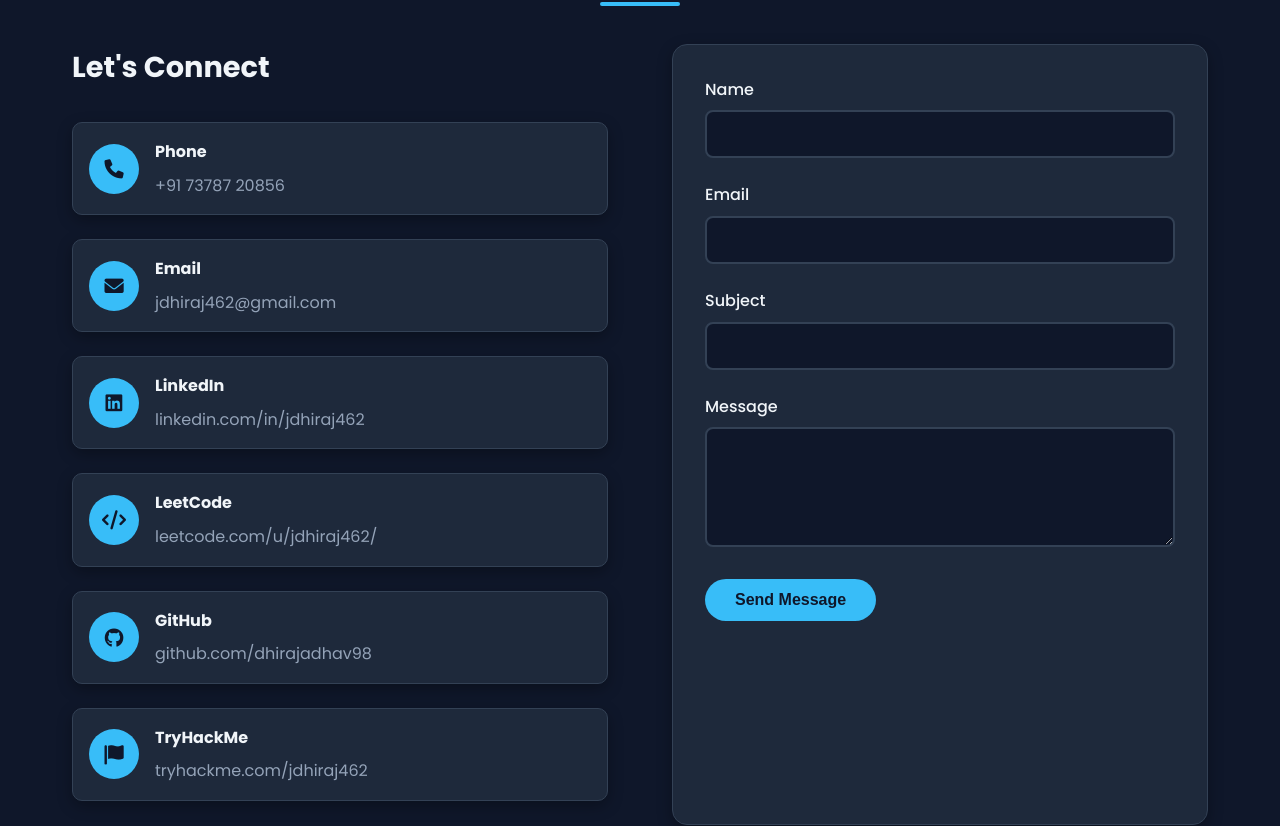
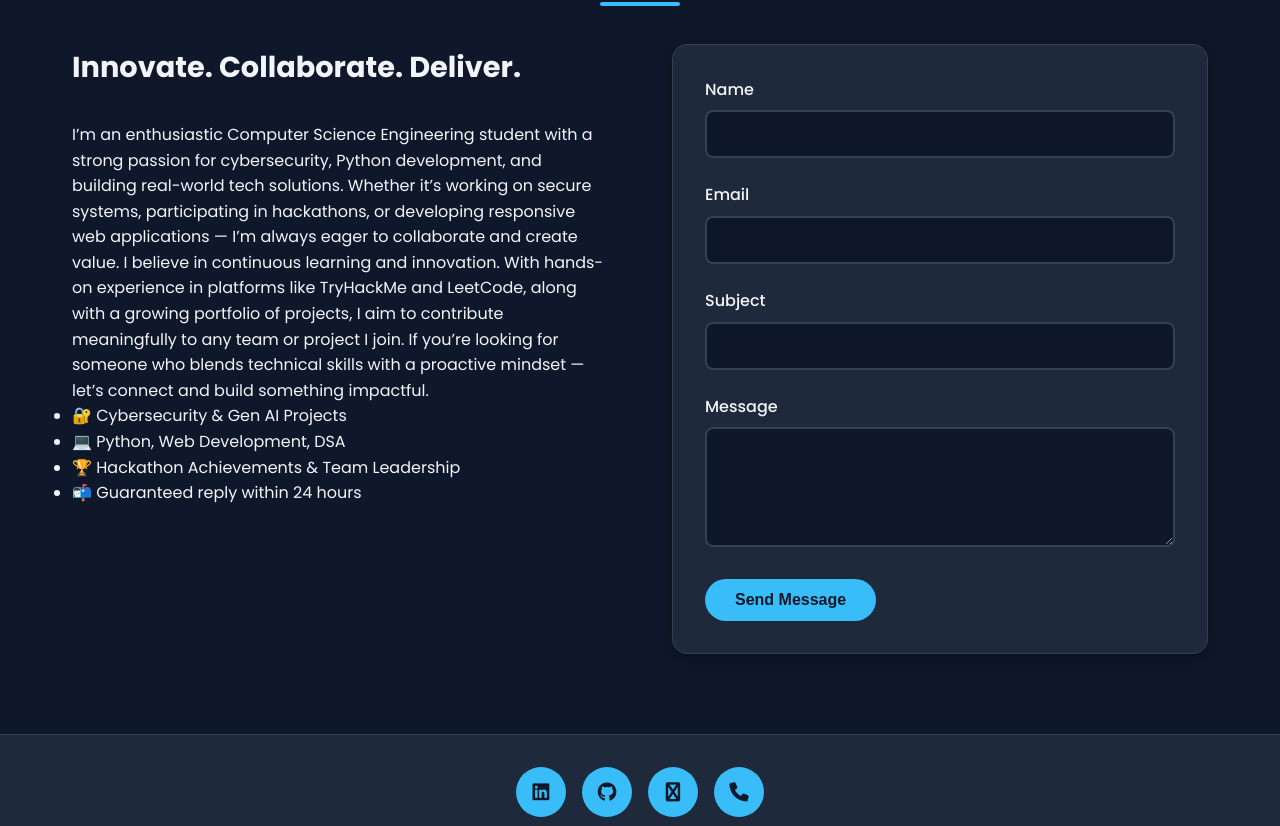
Before and after one commit to jdhiraj462/Dhiraj-Jadhav-Portfolio, a plain HTML site: page index.html in a window 1280 px wide. Shown: the part 7657-8483 px from the top of the page. Drawn offline with Linux system fonts and the light colour scheme.

Commit message:
Update index.html

```diff
--- a/index.html
+++ b/index.html
@@ -1522,66 +1522,17 @@
         <h2 class="section-title">Get In Touch</h2>
         <div class="contact-container">
             <div class="contact-info">
-                <h3>Let's Connect</h3>
-                <div class="contact-item">
-                    <div class="contact-icon">
-                        <i class="fas fa-phone"></i>
-                    </div>
-                    <div class="contact-details">
-                        <h4>Phone</h4>
-                        <a href="tel:+917378720856">+91 73787 20856</a>
-                    </div>
-                </div>
-
-                <div class="contact-item">
-                    <div class="contact-icon">
-                        <i class="fas fa-envelope"></i>
-                    </div>
-                    <div class="contact-details">
-                        <h4>Email</h4>
-                        <a href="mailto:jdhiraj462@gmail.com">jdhiraj462@gmail.com</a>
-                    </div>
-                </div>
-
-                <div class="contact-item">
-                    <div class="contact-icon">
-                        <i class="fab fa-linkedin"></i>
-                    </div>
-                    <div class="contact-details">
-                        <h4>LinkedIn</h4>
-                        <a href="https://www.linkedin.com/in/jdhiraj462" target="_blank">linkedin.com/in/jdhiraj462</a>
-                    </div>
-                      </div>
-                    <div class="contact-item">
-                        <div class="contact-icon">
-                            <i class="fas fa-code"></i>
-                        </div>
-                        <div class="contact-details">
-                            <h4>LeetCode</h4>
-                            <a href="https://leetcode.com/u/jdhiraj462/" target="_blank">leetcode.com/u/jdhiraj462/</a>
-                        </div>
-                    </div>
-
-                <div class="contact-item">
-                    <div class="contact-icon">
-                        <i class="fab fa-github"></i>
-                    </div>
-                    <div class="contact-details">
-                        <h4>GitHub</h4>
-                        <a href="https://github.com/dhirajadhav98" target="_blank">github.com/dhirajadhav98</a>
-                    </div>
-                </div>
-
-                <div class="contact-item">
-                    <div class="contact-icon">
-                        <i class="fas fa-flag"></i>
-                    </div>
-                    <div class="contact-details">
-                        <h4>TryHackMe</h4>
-                        <a href="https://tryhackme.com/p/jdhiraj462" target="_blank">tryhackme.com/jdhiraj462</a>
-                    </div>
-                </div>
-            </div>
+                <h3>Innovate. Collaborate. Deliver.</h3>
+             <p>I’m an enthusiastic Computer Science Engineering student with a strong passion for cybersecurity, Python development, and building real-world tech solutions. Whether it’s working on secure systems, participating in hackathons, or developing responsive web applications — I’m always eager to collaborate and create value.
+
+I believe in continuous learning and innovation. With hands-on experience in platforms like TryHackMe and LeetCode, along with a growing portfolio of projects, I aim to contribute meaningfully to any team or project I join. If you’re looking for someone who blends technical skills with a proactive mindset — let’s connect and build something impactful.</p>
+                  <ul class="highlights-list">
+                    <li>🔐 Cybersecurity & Gen AI Projects</li>
+                    <li>💻 Python, Web Development, DSA</li>
+                    <li>🏆 Hackathon Achievements & Team Leadership</li>
+                    <li>📬 Guaranteed reply within 24 hours</li>
+                  </ul>
+                </div>
 
             <form class="contact-form" id="contactForm">
 
@@ -1597,6 +1548,7 @@
                     <label for="subject">Subject</label>
                     <input type="text" id="subject" name="subject" required>
                 </div>
+
                 <div class="form-group">
                     <label for="message">Message</label>
                     <textarea id="message" name="message" required></textarea>
```
